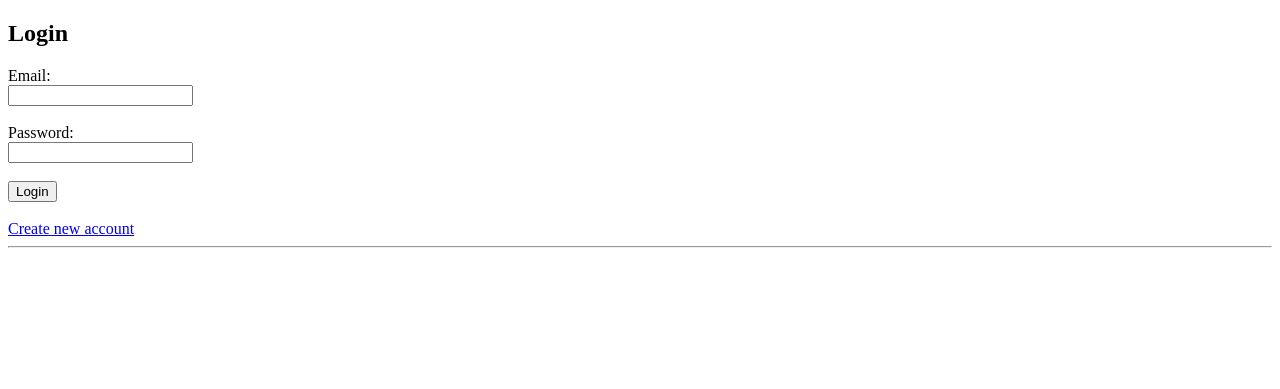
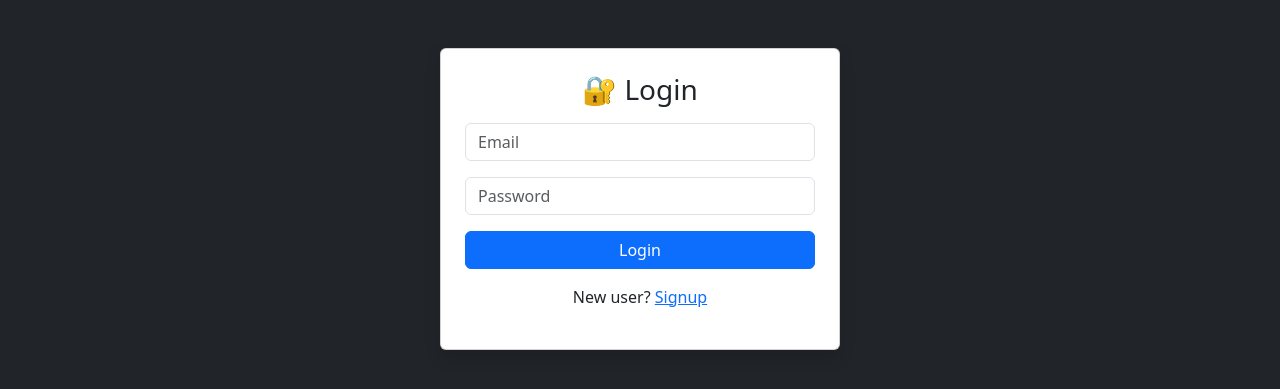
Before and after one commit to NikhilDunnala/fraud, a Python web app: template templates/login.html in a window 1280 px wide. Shown: the top 389 px of the page. Run offline with Jinja, Linux system fonts and the light colour scheme; the template is opened without the code that fills it, so the values that code supplies are empty.

Commit message:
Update login.html

```diff
--- a/templates/login.html
+++ b/templates/login.html
@@ -2,33 +2,26 @@
 <html>
 <head>
     <title>Login</title>
+    <link href="https://cdn.jsdelivr.net/npm/bootstrap@5.3.0/dist/css/bootstrap.min.css" rel="stylesheet">
 </head>
-<body>
 
-<h2>Login</h2>
+<body class="bg-dark text-white">
 
-<form method="POST">
-    <label>Email:</label><br>
-    <input type="email" name="email" required><br><br>
+<div class="container mt-5">
+    <div class="card mx-auto p-4 shadow" style="max-width: 400px;">
+        <h3 class="text-center mb-3">🔐 Login</h3>
 
-    <label>Password:</label><br>
-    <input type="password" name="password" required><br><br>
+        <form method="POST">
+            <input type="email" name="email" class="form-control mb-3" placeholder="Email" required>
+            <input type="password" name="password" class="form-control mb-3" placeholder="Password" required>
+            <button class="btn btn-primary w-100">Login</button>
+        </form>
 
-    <button type="submit">Login</button>
-</form>
-
-<br>
-<a href="/signup">Create new account</a>
-
-<hr>
-
-{% with messages = get_flashed_messages(with_categories=true) %}
-  {% if messages %}
-    {% for category, message in messages %}
-      <p style="color:red;">{{ message }}</p>
-    {% endfor %}
-  {% endif %}
-{% endwith %}
+        <p class="text-center mt-3">
+            New user? <a href="/signup">Signup</a>
+        </p>
+    </div>
+</div>
 
 </body>
 </html>
```
